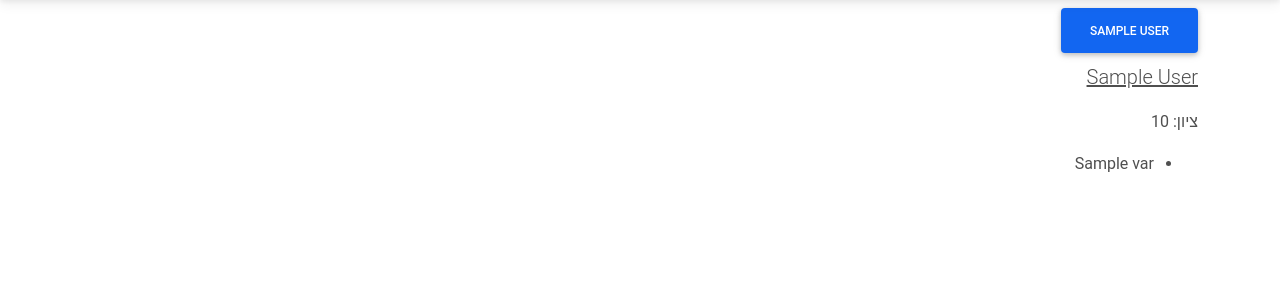
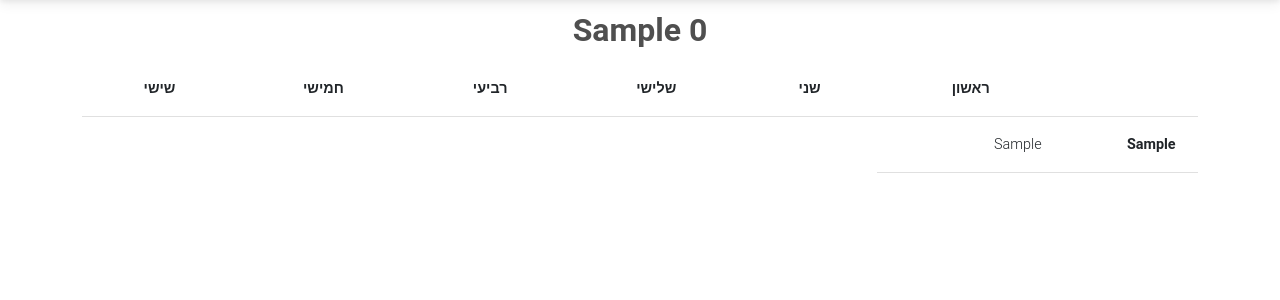
Before and after one commit to matanm28/PlanIlan, a Django app: template templates/timetable_generator/build_timetable.html in a window 1280 px wide. Shown: the part 59-359 px from the top of the page. Run offline with Django 3.2, Linux system fonts and the light colour scheme; the template is opened without the code that fills it: most values are stand-ins (such as "Sample title", 1, 10 or a date in 2020); parts of the project's set-up code (start-up, migrations or seed data) failed here and were passed over; some libraries are stand-ins or nearby versions.

Commit message:
build timetable in progress

```diff
--- a/static/timetable_generator/css/timetable_style.css
+++ b/static/timetable_generator/css/timetable_style.css
@@ -34,3 +34,7 @@
     border: 2px solid black;
     border-radius: 5px;
 }
+
+.carousel-control-next-icon:hover {
+    color: black;
+}
--- a/templates/timetable_generator/build_timetable.html
+++ b/templates/timetable_generator/build_timetable.html
@@ -2,6 +2,7 @@
 {% block css_block %}
     {% load static %}
     <link rel="stylesheet" href="{% static 'node_modules/@fortawesome/fontawesome-free/css/all.min.css' %}">
+    <link rel="stylesheet" href="{% static 'timetable_generator/css/timetable_style.css' %}"/>
 {% endblock %}
 {% block js_block %}
     {% load static %}
@@ -12,44 +13,137 @@
 <title>{% block title %}בנה מערכת שעות{% endblock %}</title>
 {% block content %}
     {% if solutions %}
-        <div class="d-flex align-items-start">
-            <div class="nav flex-column nav-pills me-3" id="v-pills-tab" role="tablist" aria-orientation="vertical">
-                {% for solution in solutions %}
-                    <button class="nav-link {% if forloop.first %}active{% endif %}"
-                            id="solution{{ forloop.counter }}tab"
-                            data-bs-toggle="pill" data-bs-target="#solution{{ forloop.counter }}content" role="tab"
-                            aria-controls="solution{{ forloop.counter }}content" type="button"
-                            aria-selected="{% if forloop.first %} true {% else %} false {% endif %}">{{ solution.display_name }}
-                    </button>
+        <div id="carouselControls" class="carousel slide" data-bs-interval="false">
+            <div class="carousel-inner">
+                {% for table in solution_arr %}
+                    <div class="carousel-item {% if forloop.first %} active{% endif %}">
+                        <h2 style="margin: 1%; text-align: center"><b>
+                            {{ solutions.0.name }}{% if solutions|length > 1 %} -
+                                גרסה {{ forloop.counter }}{% endif %}</b></h2>
+                        <div class="table-responsive">
+                            <table class="timetable table table-responsive ">
+                                <thead>
+                                <tr class="text-center">
+                                    <th scope="col"></th>
+                                    <th scope="col"><b>ראשון</b></th>
+                                    <th scope="col"><b>שני</b></th>
+                                    <th scope="col"><b>שלישי</b></th>
+                                    <th scope="col"><b>רביעי</b></th>
+                                    <th scope="col"><b>חמישי</b></th>
+                                    <th scope="col"><b>שישי</b></th>
+                                </tr>
+                                </thead>
+                                <tbody>
+                                {% for row in table %}
+                                    <tr>
+                                        <th scope="row" style="width: 12%;"><b>{{ row.0 }}</b></th>
+                                        {% for lesson_details_cell in row.1 %}
+                                            {% if lesson_details_cell %}
+                                                <td style="background: {{ lesson_details_cell.1 }}">
+                                                    {{ lesson_details_cell.0 }}
+                                                </td>
+                                            {% else %}
+                                                <td></td>
+                                            {% endif %}
+                                        {% endfor %}
+                                    </tr>
+                                {% endfor %}
+                                </tbody>
+                            </table>
+                        </div>
+                    </div>
                 {% endfor %}
             </div>
+            {% if solutions|length > 1 %}
+                <button class="carousel-control-prev" type="button" data-bs-target="#carouselControls"
+                        data-bs-slide="prev">
+                    <span class="carousel-control-prev-icon" aria-hidden="true" style="color: black"></span>
+                    <span class="visually-hidden">Previous</span>
+                </button>
+                <button class="carousel-control-next" type="button" data-bs-target="#carouselControls"
+                        data-bs-slide="next">
+                    <span class="carousel-control-next-icon" aria-hidden="true" style="color: black"></span>
+                    <span class="visually-hidden">Next</span>
+                </button>
+            {% endif %}
         </div>
-        <div class="tab-content" id="v-pills-tabContent">
-            {% for solution in solutions %}
-                <div class="tab-pane fade {% if forloop.first %}show active{% endif %}"
-                     id="solution{{ forloop.counter }}content"
-                     role="tabpanel" aria-labelledby="solution{{ forloop.counter }}tab">
-                    <p class="lead"><u>{{ solution.display_name }}</u></p>
-                    <p>ציון: {{ solution.score }}</p>
-                    <div class="container">
-                        <ul>
-                            {% for var in solution_dict %}
-                                {{ var|unordered_list }}
-                                {#                            <li>{{ day }}:#}
-                                {#                                <ul>#}
-                                {#                                    {% for hour,lesson in hours.item %}#}
-                                {#                                        <li>{{ hour }}:{{ lesson.code_and_group }} - {{ lesson.name }}</li>#}
-                                {#                                    {% endfor %}#}
-                                {#                                </ul>#}
-                                {#                            </li>#}
-                            {% endfor %}
-                        </ul>
-                    </div>
+
+        {##}
+        {#        <br><br><br><br>#}
+        {#        <!-- time-table -->#}
+        {#        <div class="content">#}
+        {#            <div class="row">#}
+        {#                {% for table in solution_arr %}#}
+        {#                    <div class="table-responsive">#}
+        {#                        <table class="timetable table table-responsive ">#}
+        {#                            <thead>#}
+        {#                            <tr class="text-center">#}
+        {#                                <th scope="col"></th>#}
+        {#                                <th scope="col"><b>ראשון</b></th>#}
+        {#                                <th scope="col"><b>שני</b></th>#}
+        {#                                <th scope="col"><b>שלישי</b></th>#}
+        {#                                <th scope="col"><b>רביעי</b></th>#}
+        {#                                <th scope="col"><b>חמישי</b></th>#}
+        {#                                <th scope="col"><b>שישי</b></th>#}
+        {#                            </tr>#}
+        {#                            </thead>#}
+        {#                            <tbody>#}
+        {#                            {% for row in table %}#}
+        {#                                <tr>#}
+        {#                                    <th scope="row" style="width: 12%;"><b>{{ row.0 }}</b></th>#}
+        {#                                    {% for lesson_details_cell in row.1 %}#}
+        {#                                        {% if lesson_details_cell %}#}
+        {#                                            <td style="background: {{ lesson_details_cell.1 }}">#}
+        {#                                                {{ lesson_details_cell.0 }}#}
+        {#                                            </td>#}
+        {#                                        {% else %}#}
+        {#                                            <td></td>#}
+        {#                                        {% endif %}#}
+        {#                                    {% endfor %}#}
+        {#                                </tr>#}
+        {#                            {% endfor %}#}
+        {#                            </tbody>#}
+        {#                        </table>#}
+        {#                    </div>#}
+        {#                {% endfor %}#}
+        {#            </div>#}
+        {#        </div>#}
+        {##}
+        {#        <div class="d-flex align-items-start">#}
+        {#            <div class="nav flex-column nav-pills me-3" id="v-pills-tab" role="tablist" aria-orientation="vertical">#}
+        {#                {% for solution in solutions %}#}
+        {#                    <button class="nav-link {% if forloop.first %}active{% endif %}"#}
+        {#                            id="solution{{ forloop.counter }}tab"#}
+        {#                            data-bs-toggle="pill" data-bs-target="#solution{{ forloop.counter }}content" role="tab"#}
+        {#                            aria-controls="solution{{ forloop.counter }}content" type="button"#}
+        {#                            aria-selected="{% if forloop.first %} true {% else %} false {% endif %}">{{ solution.display_name }}#}
+        {#                    </button>#}
+        {#                {% endfor %}#}
+        {#            </div>#}
+        {#        </div>#}
+        {#        <div class="tab-content" id="v-pills-tabContent">#}
+        {#            {% for solution in solutions %}#}
+        {#                <div class="tab-pane fade {% if forloop.first %}show active{% endif %}"#}
+        {#                     id="solution{{ forloop.counter }}content"#}
+        {#                     role="tabpanel" aria-labelledby="solution{{ forloop.counter }}tab">#}
+        {#                    <p class="lead"><u>{{ solution.display_name }}</u></p>#}
+        {#                    <p>ציון: {{ solution.score }}</p>#}
+        {#                    <div class="container">#}
+        {#                        <!-- time-table -->#}
+        {#                    </div>#}
+        {#                </div>#}
+        {#            {% endfor %}#}
+        {#        </div>#}
+    {% else %}
+        <div class="bg_image"></div>
+        <div class="container h-100">
+            <div class="d-flex justify-content-center h-100">
+                <div class="user_card">
+                    <h1 class="display-1" style="text-align: center"><b>מצטערים, אין פתרון למערכת שעות שלך</b></h1>
+                    <a class="btn btn-light" style="width: 100%" type="submit" href="{% url 'pick-deps' %}"><b>בוא ננסה
+                        שוב</b></a>
                 </div>
-            {% endfor %}
+            </div>
         </div>
-    {% else %}
-        <p>מצטערים אין פתרון למערכת שעות שלך</p>
-        <a class="btn btn-light" type="submit" href="{% url 'pick-deps' %}">בוא ננסה שוב</a>
     {% endif %}
 {% endblock %}
```
Also changed, not shown: plan_ilan/apps/timetable_generator/models/timetable.py (+22 -0 lines), plan_ilan/apps/timetable_generator/views.py (+14 -14 lines).
